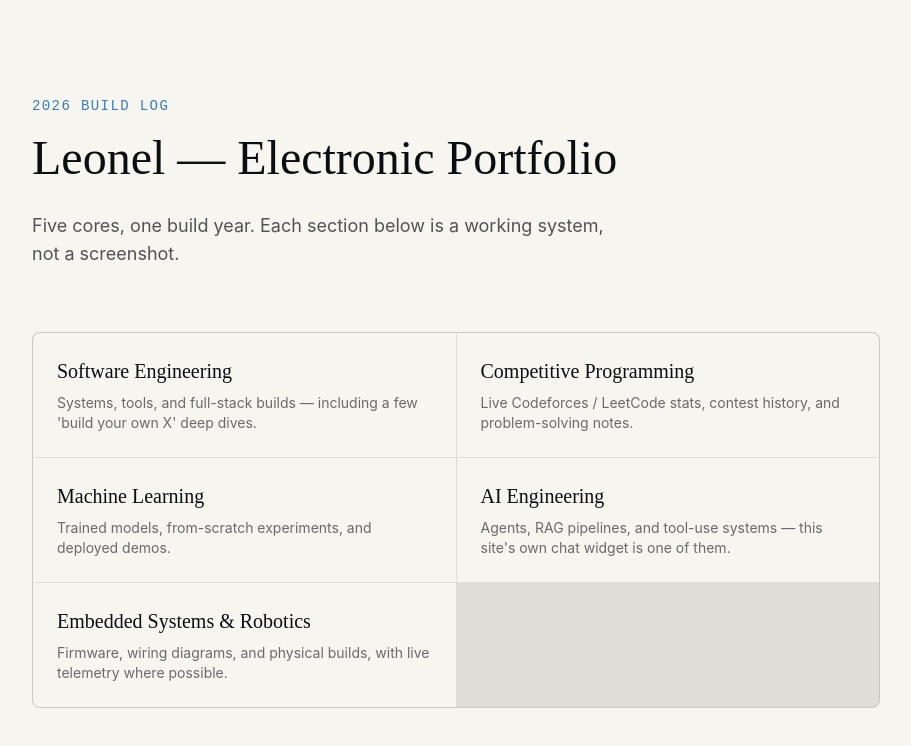
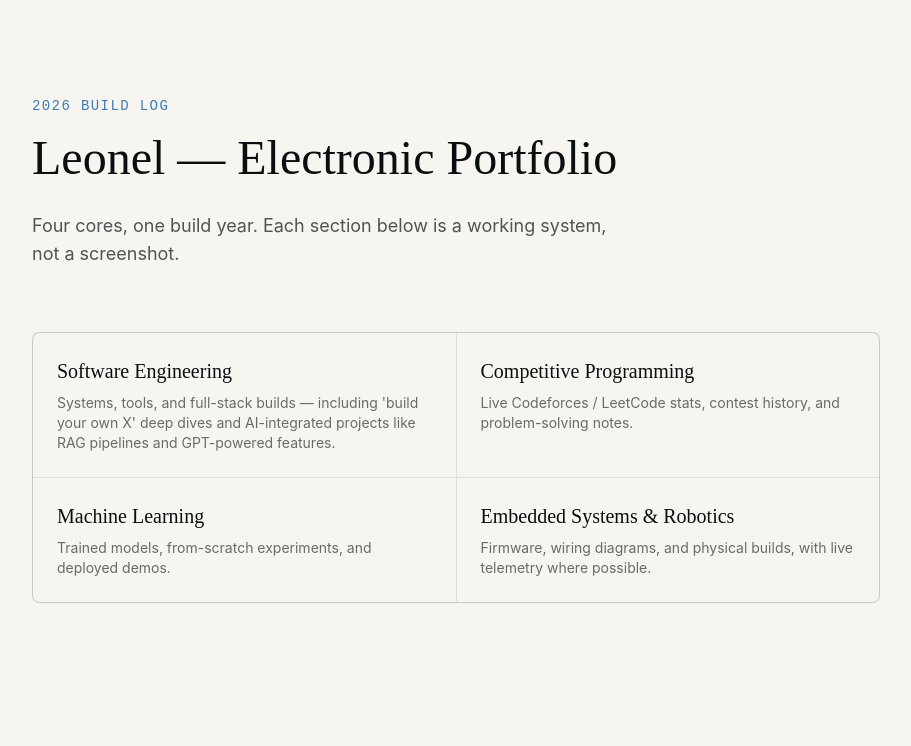
Before and after one commit to herrdelta83/E-Portfolio, a Next.js app in the folder frontend/: page / in a window 1280 px wide. Shown: the top 746 px of the page, without its empty margins (184-1095 px from the left). Built offline with nearby package versions, Linux system fonts and the light colour scheme.

Commit message:
Updated: layout.tsx: dropped AI Engineering from the site metadata description. page.tsx (hub): removed the AI Engineering card, updated Five cores Four core, and extended the SWE blurb to mention RAG pipelines/GPT-powered features.

```diff
--- a/frontend/src/app/layout.tsx
+++ b/frontend/src/app/layout.tsx
@@ -4,7 +4,7 @@ import "./globals.css";
 export const metadata: Metadata = {
   title: "Leonel — Electronic Portfolio",
   description:
-    "SWE · Competitive Programmer · Machine Learning · AI Engineering · Embedded Systems · Robotics",
+    "SWE · Competitive Programmer · Machine Learning · Embedded Systems · Robotics",
 };
 
 export default function RootLayout({
--- a/frontend/src/app/page.tsx
+++ b/frontend/src/app/page.tsx
@@ -4,7 +4,7 @@ const spokes = [
   {
     slug: "swe",
     label: "Software Engineering",
-    blurb: "Systems, tools, and full-stack builds — including a few 'build your own X' deep dives.",
+    blurb: "Systems, tools, and full-stack builds — including 'build your own X' deep dives and AI-integrated projects like RAG pipelines and GPT-powered features.",
   },
   {
     slug: "cp",
@@ -15,11 +15,6 @@ const spokes = [
     slug: "ml",
     label: "Machine Learning",
     blurb: "Trained models, from-scratch experiments, and deployed demos.",
-  },
-  {
-    slug: "ai-engineering",
-    label: "AI Engineering",
-    blurb: "Agents, RAG pipelines, and tool-use systems — this site's own chat widget is one of them.",
   },
   {
     slug: "embedded-robotics",
@@ -38,7 +33,7 @@ export default function Home() {
         Leonel — Electronic Portfolio
       </h1>
       <p className="mt-6 max-w-xl text-lg text-ink/70">
-        Five cores, one build year. Each section below is a working system,
+        Four cores, one build year. Each section below is a working system,
         not a screenshot.
       </p>
 
--- a/frontend/src/app/spokes/ai-engineering/page.tsx
+++ /dev/null
@@ -1,15 +0,0 @@
-export default function aiengineeringPage() {
-  return (
-    <main className="mx-auto max-w-3xl px-6 py-24">
-      <p className="font-mono text-sm uppercase tracking-widest text-circuit">
-        Spoke
-      </p>
-      <h1 className="mt-3 font-display text-4xl text-ink">AI Engineering</h1>
-      <p className="mt-6 text-ink/70">
-        Placeholder page — replace with the flagship project for this core.
-        See /content/case-studies for the write-up format, and the project
-        README for the suggested milestone build.
-      </p>
-    </main>
-  );
-}
```
